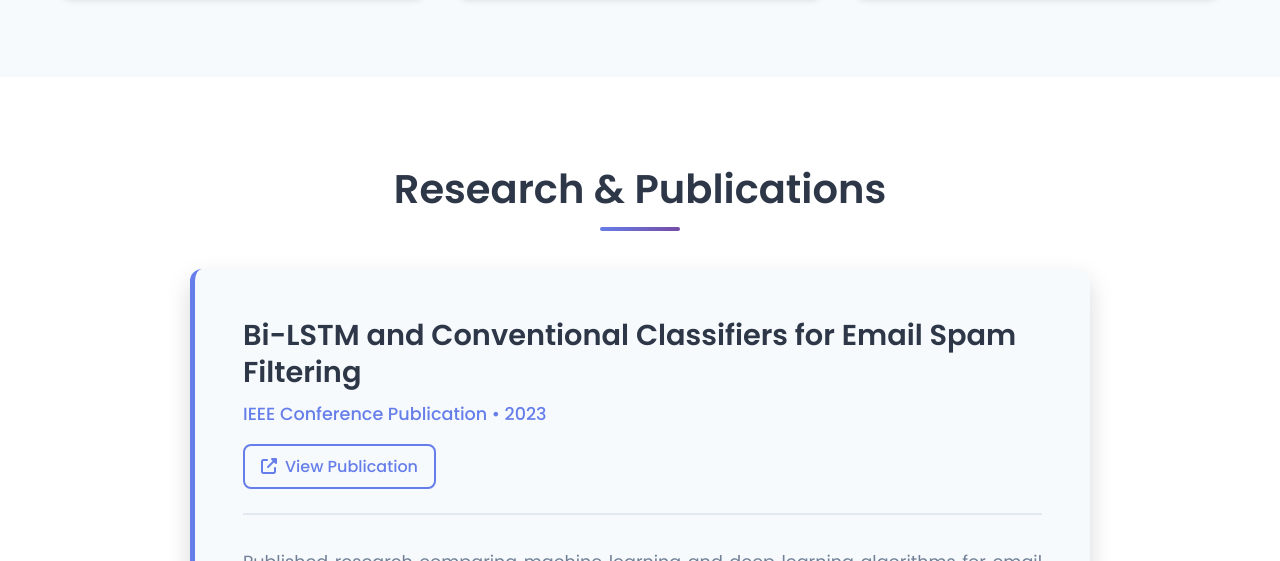
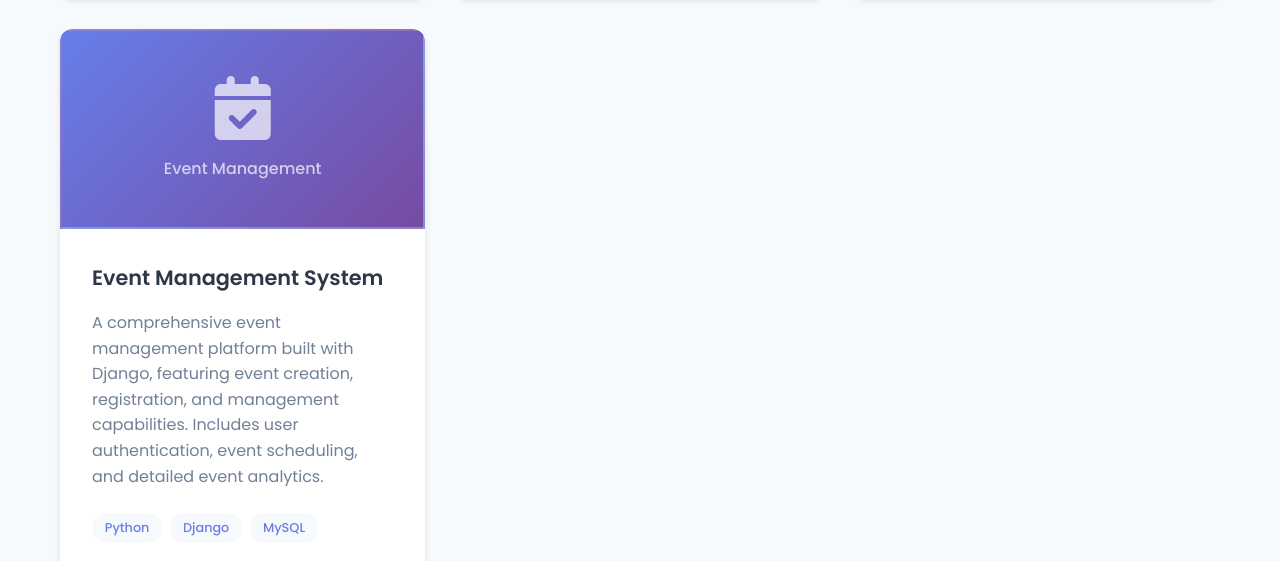
Before and after one commit to 2000032266/myportfolio, a plain HTML site: page index.html in a window 1280 px wide. Shown: the part 3808-4369 px from the top of the page. Drawn offline with nearby package versions, Linux system fonts and the light colour scheme.

Commit message:
Added The Project Event Management System

```diff
--- a/index.html
+++ b/index.html
@@ -146,8 +146,7 @@
                 </div>
 
                 <div class="skill-category">
-                    <h3 class="category-title">Web Technologies & Frameworks</h3>
-                    <div class="skills-grid">
+                    <h3 class="category-title">Web Technologies & Frameworks</h3>                    <div class="skills-grid">
                         <div class="skill-item">
                             <i class="fab fa-react"></i>
                             <span>React.js</span>
@@ -155,6 +154,10 @@
                         <div class="skill-item">
                             <i class="fab fa-node-js"></i>
                             <span>Node.js</span>
+                        </div>
+                        <div class="skill-item">
+                            <i class="fab fa-python"></i>
+                            <span>Django</span>
                         </div>
                         <div class="skill-item">
                             <i class="fas fa-leaf"></i>
@@ -291,6 +294,32 @@
                         </div>
                         <div class="project-links">
                             <a href="https://github.com/2000032266/student-code-portfolio" class="project-link" target="_blank">
+                                <i class="fab fa-github"></i> Code
+                            </a>
+                        </div>
+                    </div>                </div>
+
+                <div class="project-card">
+                    <div class="project-image">
+                        <div class="image-placeholder">
+                            <i class="fas fa-calendar-check"></i>
+                            <p>Event Management</p>
+                        </div>
+                    </div>
+                    <div class="project-content">
+                        <h3 class="project-title">Event Management System</h3>
+                        <p class="project-description">
+                            A comprehensive event management platform built with Django, featuring event creation,
+                            registration, and management capabilities. Includes user authentication, event scheduling,
+                            and detailed event analytics.
+                        </p>
+                        <div class="project-tech">
+                            <span class="tech-tag">Python</span>
+                            <span class="tech-tag">Django</span>
+                            <span class="tech-tag">MySQL</span>
+                        </div>
+                        <div class="project-links">
+                            <a href="https://github.com/2000032266/event-management-system" class="project-link" target="_blank">
                                 <i class="fab fa-github"></i> Code
                             </a>
                         </div>
```
